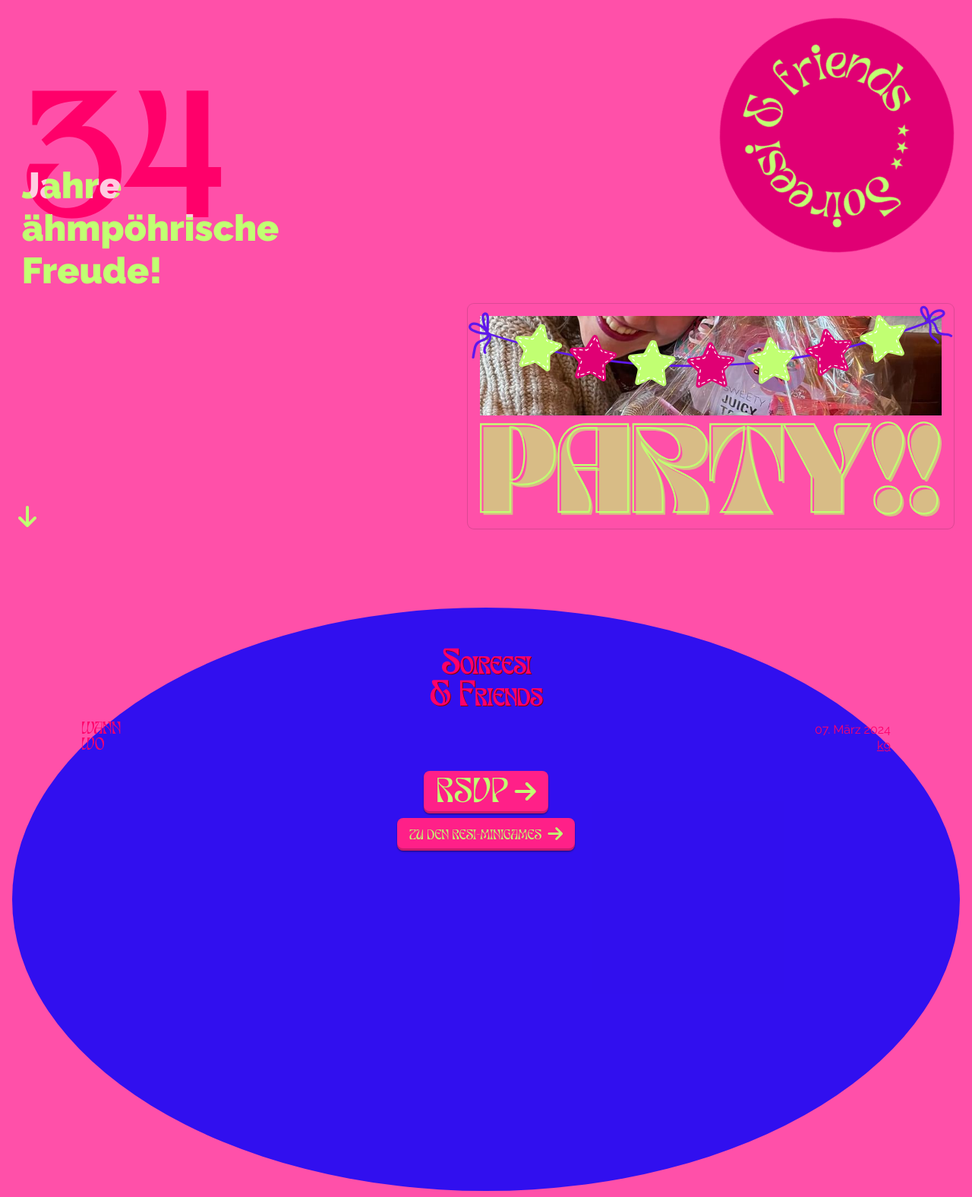
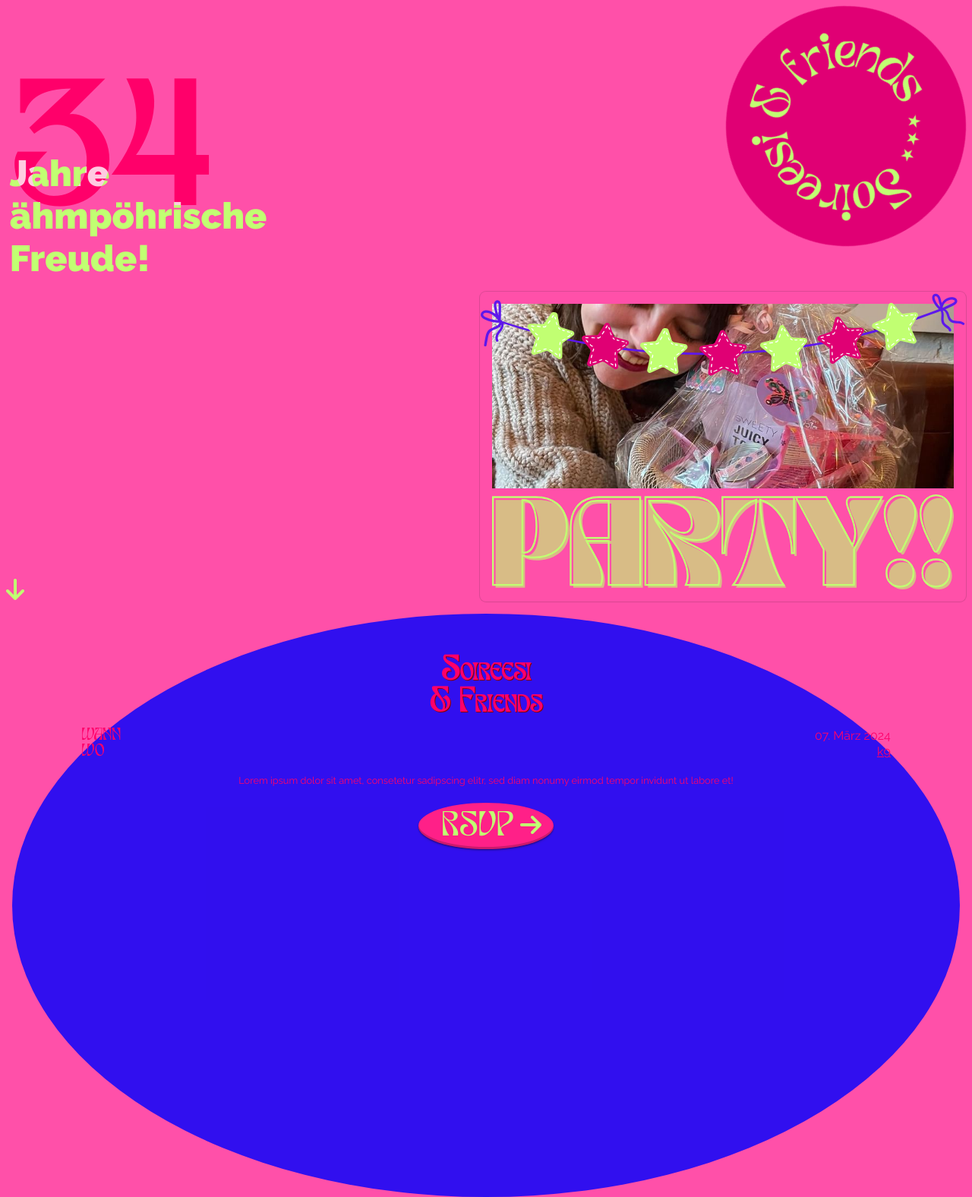
Before and after one commit to frogulator/soireesi, a plain HTML site: page index.html in a window 1280 px wide. Shown: the top 1576 px of the page at 76% size. Drawn offline with nearby package versions, Linux system fonts and the light colour scheme.

Commit message:
dynamic viewport height

```diff
--- a/index.html
+++ b/index.html
@@ -32,6 +32,7 @@
 
     <div class="part-two">
         <h1 class="title">Soireesi <br>& Friends</h1>
+
         <div class="flx">
             <p class="w">WANN</p>
             <p class="p">07. März 2024</p>
@@ -41,24 +42,18 @@
             <a class="a"  target="_blank" href="https://www.google.com/maps/place/Kinzigstraße+9,+10247+Berlin/@52.5137029,13.463577,17z/data=!3m1!4b1!4m6!3m5!1s0x47a84ef54e6cf8f1:0x89ef8250bdc6cf36!8m2!3d52.5136997!4d13.4661519!16s%2Fg%2F11bw40m1g9?entry=ttu">k9</a>
         </div>
 
+
+
+        <p class="k">Lorem ipsum dolor sit amet, consetetur sadipscing elitr, sed diam nonumy eirmod tempor invidunt ut labore et!</p>
         <a href="rsvp.html" class="button">
             RSVP
             <i class="fa-solid fa-arrow-right"></i>
         </a>
-        <a href="rsvp.html" class="button2">
+        <!-- <a href="rsvp.html" class="button2">
             ZU DEN RESI-MINIGAMES
             <i class="fa-solid fa-arrow-right"></i>
-        </a>
+        </a> -->
     </div>
-
-
-
-
-
-
-
-    <script src="script.js"></script>
-
     <script src="https://cdnjs.cloudflare.com/ajax/libs/gsap/3.6.0/gsap.min.js"></script>
     <script src="script.js"></script>
 
--- a/script.js
+++ b/script.js
@@ -23,3 +23,13 @@ function startContainerAnimation() {
         "-=0.7"
       );
 }
+
+function adjustHeight() {
+  var vh = window.innerHeight * 0.01; // Calculate 1% of the viewport height
+  var desiredHeight = 98 * vh; // 98% of the viewport height
+  document.querySelector('.part-one').style.height = `${desiredHeight}px`; // Set the height
+}
+
+// Run the function on load and on resize
+window.addEventListener('load', adjustHeight);
+window.addEventListener('resize', adjustHeight);
--- a/style.css
+++ b/style.css
@@ -38,9 +38,9 @@ body {
 }
 
 .part-one {
-    margin: 3vh 3vh 13vh 3vh;
+    margin: 1vh;
     padding: 0;
-    height: 84vh;
+    /* height: 84vh; */
     position: relative;
     display: flex;
     flex-direction: column;
@@ -175,6 +175,15 @@ body {
     color: #ff006a;
 }
 
+.k {
+    font-family: Raleway;
+    font-size: .8rem;
+    color: #ff006a;
+    width: 100%;
+    text-align: center;
+    margin-top: 1.2rem;
+}
+
 .a {
     text-decoration: underline;
 }
@@ -189,11 +198,11 @@ body {
 
 .button, .button2 {
     background-color: #ff2088;
-    border-radius: 8px;
+    border-radius: 100%;
     box-shadow: rgba(0, 0, 0, 0.4) 0px 1px 2px, rgba(0, 0, 0, 0.3) 0px 3px 5px -3px, rgba(0, 0, 0, 0.2) 0px -3px 0px inset;
     cursor: pointer;
     text-decoration: none;
-    padding: .6rem 1rem .2rem;
+    padding: .7rem 1rem .4rem 1.9rem;
     color: #C1FF72;
     display: flex;
     align-items: center;
```
